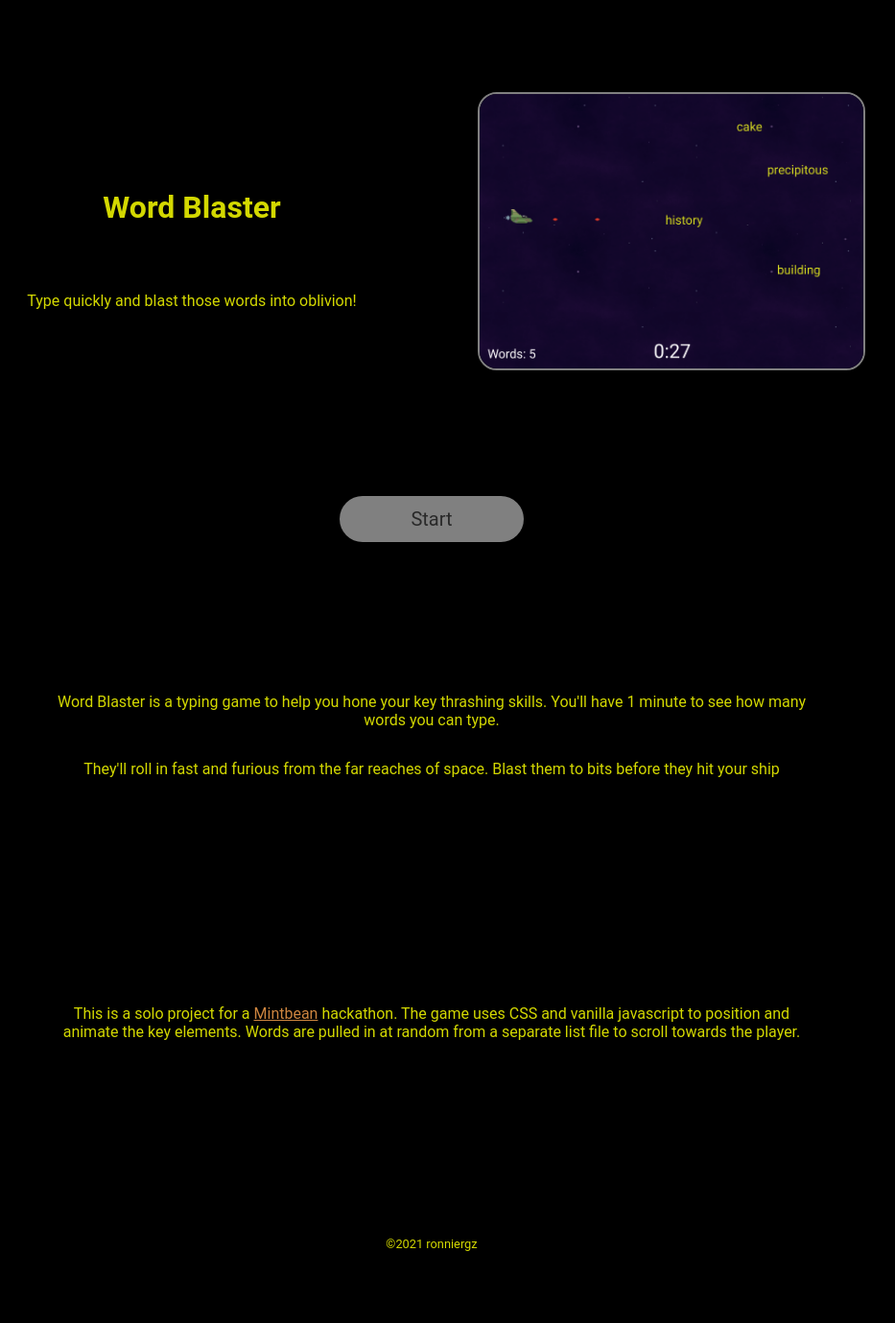
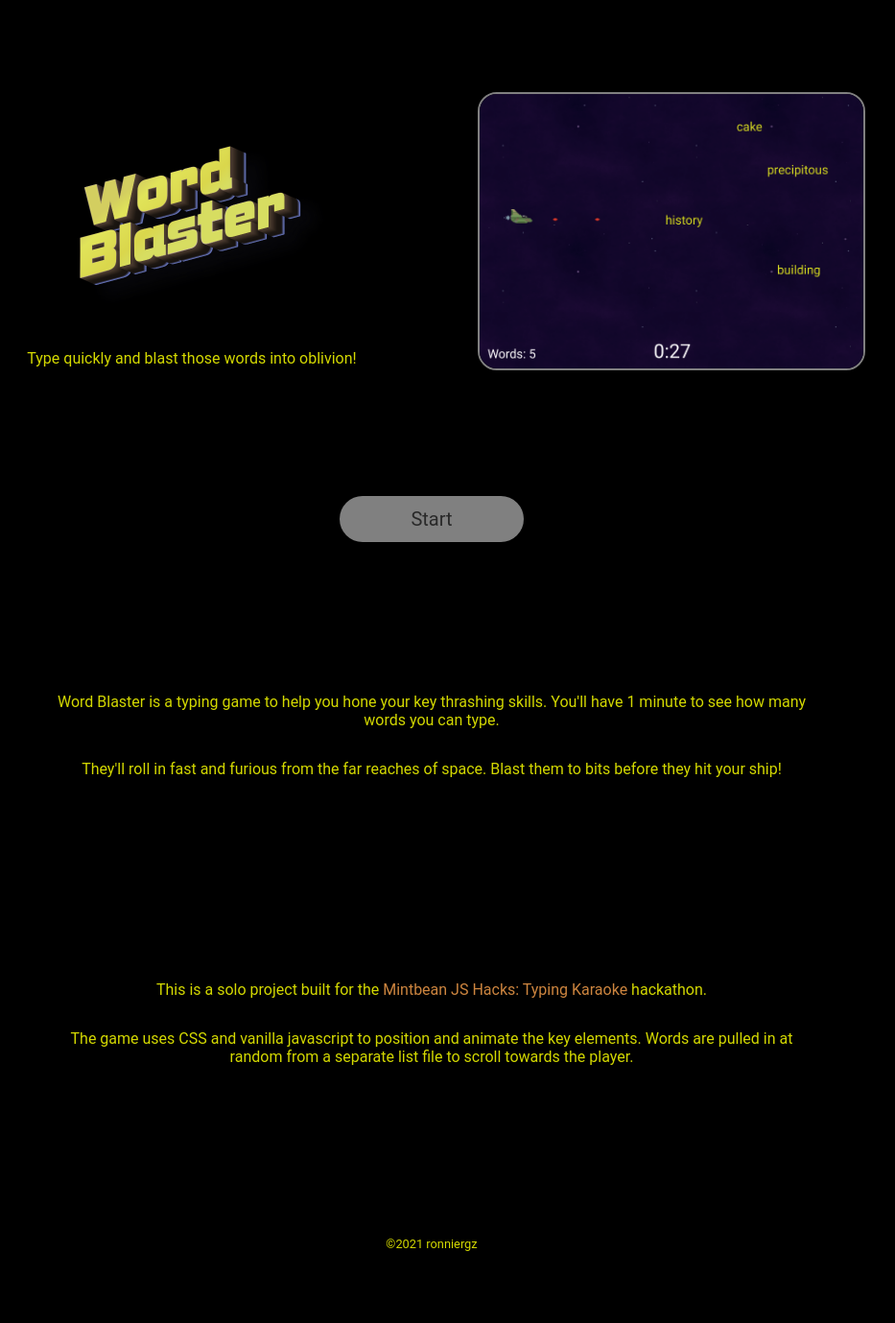
Before and after one commit to ronniergz/wordBlaster, a website: page public/index.html in a window 1280 px wide. Shown: the whole page at 96% size, without its empty margins (190-1123 px from the left). Drawn offline with Linux system fonts and the light colour scheme.

Commit message:
fixed logo

```diff
--- a/public/index.html
+++ b/public/index.html
@@ -15,7 +15,7 @@
     <div id="banner-section">
 
       <div class='column'>
-        <h1 id="title">Word Blaster</h1>
+        <img src='/assets/images/logo.png' id='logo' />
         <p>Type quickly and blast those words into oblivion!</p>
       </div>
 
@@ -39,18 +39,25 @@
         </p>
         <p>
           They'll roll in fast and furious from the far reaches of space. Blast them to bits before
-          they hit your ship
+          they hit your ship!
         </p>
       </div>
     </div>
 
     <div class='section'>
-      <p>
-        This is a solo project for a <a href=' https://mintbean.io' class="link-text">Mintbean</a> hackathon. The game
-        uses CSS and vanilla
-        javascript to position and animate the key elements. Words are pulled in at random from a separate list file to
-        scroll towards the player.
-      </p>
+      <div>
+        <p>
+          This is a solo project built for the <a href=' https://mintbean.io' class="link-text">Mintbean</a> <a
+            href='https://www.mintbean.io/meets/09a8401f-d3eb-4848-92ef-1a05bb25b13a' class="link-text">JS Hacks: Typing
+            Karaoke</a> hackathon.
+        </p>
+        <p>The game
+          uses CSS and vanilla
+          javascript to position and animate the key elements. Words are pulled in at random from a separate list file
+          to
+          scroll towards the player.
+        </p>
+      </div>
     </div>
 
 
--- a/public/styles/index.css
+++ b/public/styles/index.css
@@ -30,6 +30,7 @@ body {
 
 .link-text {
   color:peru;
+  text-decoration: none;
 }
 
 .section {
@@ -42,12 +43,18 @@ body {
   height: 300px;
 }
 
+
 #banner-section {
   width: 100%;
   text-align: center;
   display: flex;
   flex-direction: column;
   height: 650px
+}
+
+#logo {
+  height: 200px;
+  padding: 2rem;
 }
 
 .column {
@@ -133,6 +140,10 @@ body {
   grid-column: 1/3;
   justify-self: center;
   align-self: center;
+}
+
+#logo-ingame {
+  height: 80px;
 }
 
 #column-1 {
```
Also changed, not shown: public/app.html (+1 -1 lines), public/assets/images/logo.png (added).
